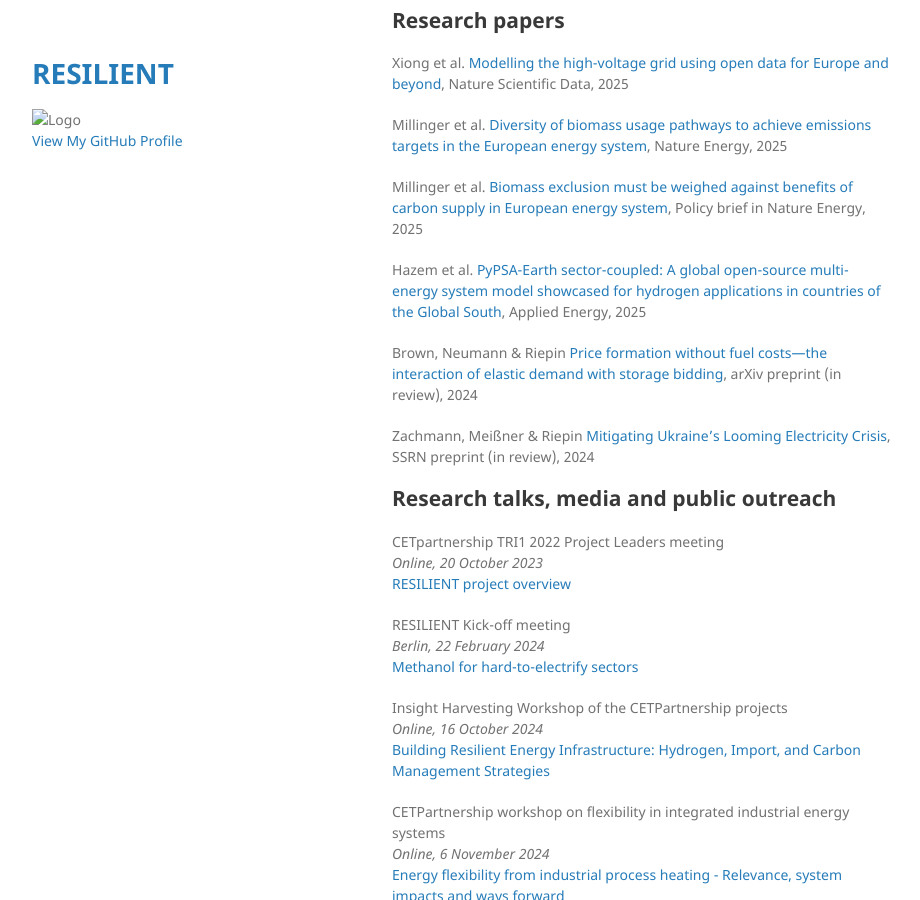
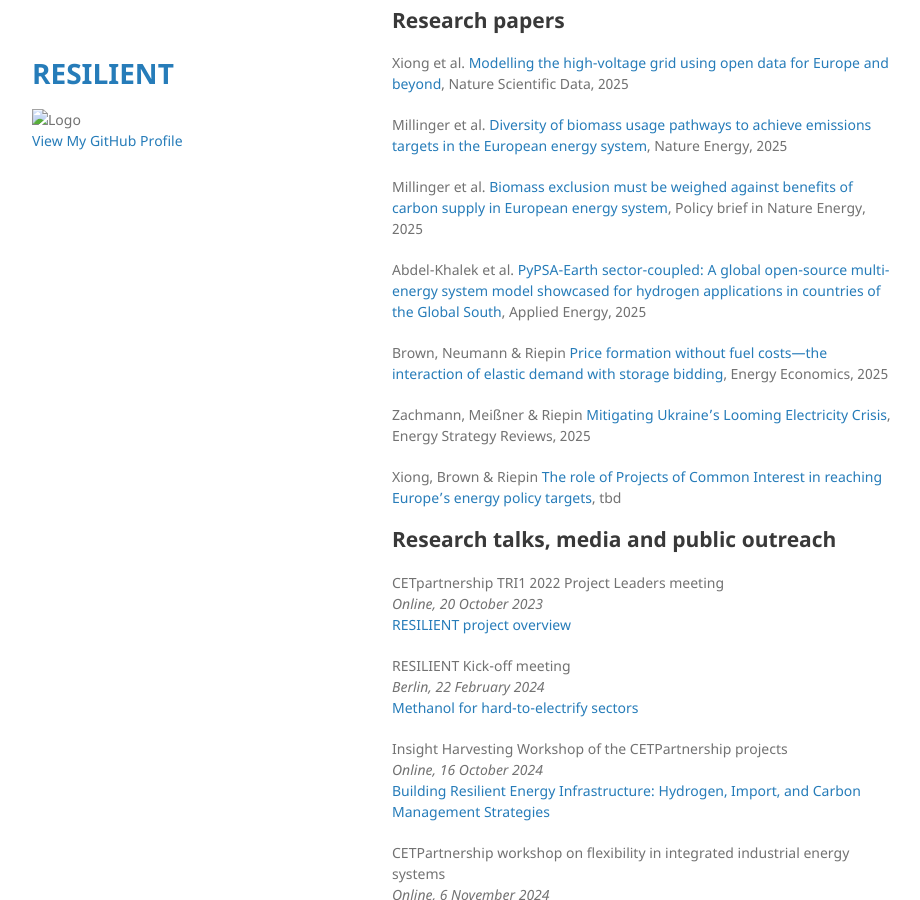
Before and after one commit to resilient-project/resilient-project.github.io, a Jekyll site: the page built from index.md, in a window 1280 px wide and 900 px high, scrolled down 2456 px. Shown: the whole window, without its empty margins (178-1098 px from the left). Built offline with Jekyll 4.4.1, drawn with Linux system fonts in a browser that asks for light colours; our own code applies the rules of GitHub Pages for plain Markdown files.

Commit message:
update research papers

```diff
--- a/index.md
+++ b/index.md
@@ -78,12 +78,13 @@ Millinger et al. [Diversity of biomass usage pathways to achieve emissions targe
 
 Millinger et al. [Biomass exclusion must be weighed against benefits of carbon supply in European energy system](https://www.nature.com/articles/s41560-024-01685-6), Policy brief in Nature Energy, 2025
 
-Hazem et al. [PyPSA-Earth sector-coupled: A global open-source multi-energy system model showcased for hydrogen applications in countries of the Global South](https://www.sciencedirect.com/science/article/pii/S0306261925000467), Applied Energy, 2025
+Abdel-Khalek et al. [PyPSA-Earth sector-coupled: A global open-source multi-energy system model showcased for hydrogen applications in countries of the Global South](https://www.sciencedirect.com/science/article/pii/S0306261925000467), Applied Energy, 2025
 
-Brown, Neumann & Riepin [Price formation without fuel costs---the interaction of elastic demand with storage bidding](https://arxiv.org/abs/2407.21409), arXiv preprint (in review), 2024
+Brown, Neumann & Riepin [Price formation without fuel costs---the interaction of elastic demand with storage bidding](https://doi.org/10.1016/j.eneco.2025.108483), Energy Economics, 2025
 
-Zachmann, Meißner & Riepin [Mitigating Ukraine's Looming Electricity Crisis](https://papers.ssrn.com/sol3/papers.cfm?abstract_id=4930511), SSRN preprint (in review), 2024
+Zachmann, Meißner & Riepin [Mitigating Ukraine's Looming Electricity Crisis](https://doi.org/10.1016/j.esr.2025.101724), Energy Strategy Reviews, 2025
 
+Xiong, Brown & Riepin [The role of Projects of Common Interest in reaching Europe’s energy policy targets](), tbd
 
 ## Research talks, media and public outreach
 
```
